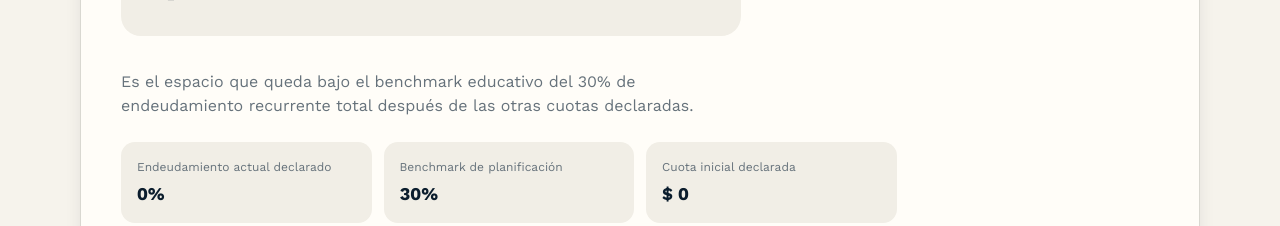
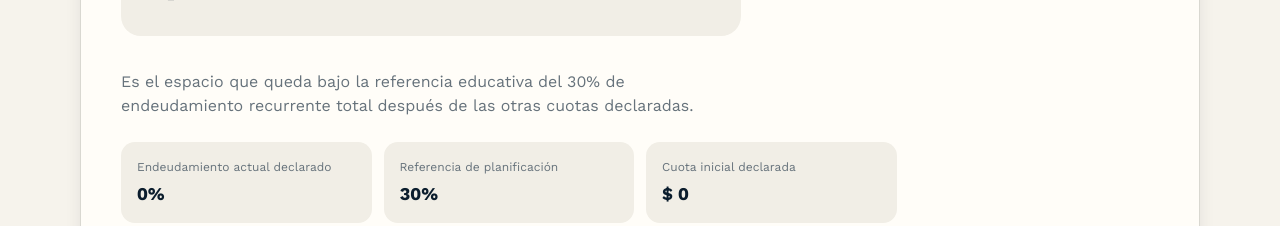
Before and after one commit to arendon7/VIVIENDA, a Next.js app: page /comprar/cuanto-puedo-comprar in a window 1280 px wide. Both pictures are taken after typing "5" into the empty fields and a click on the button "Calcular mi rango". Shown: the part 989-1215 px from the top of the page. Built offline with nearby package versions, Linux system fonts and the light colour scheme.

Commit message:
fix(copy): simplify buyer affordability financial jargon

```diff
--- a/app/comprar/cuanto-puedo-comprar/affordability-tool.tsx
+++ b/app/comprar/cuanto-puedo-comprar/affordability-tool.tsx
@@ -104,7 +104,7 @@ export function AffordabilityTool() {
       setC1(null);
       if (cause instanceof BuyerAffordabilityError) {
         setError(cause.code === "invalid_net_income"
-          ? "Necesitamos un ingreso mensual mayor que cero para calcular el benchmark."
+          ? "Necesitamos un ingreso mensual mayor que cero para calcular la referencia de planificación."
           : cause.message);
       } else {
         setError("No pudimos calcular este escenario. Revisa los datos e inténtalo de nuevo.");
@@ -258,13 +258,13 @@ export function AffordabilityTool() {
                 <strong>{money(activeResult.planning.planningHousingPaymentRoom)}</strong>
               </div>
               {activeResult.planning.planningHousingPaymentRoom === 0 ? (
-                <p className={styles.warning}>Con el benchmark de planificación actual no queda espacio mensual para una nueva cuota de vivienda.</p>
+                <p className={styles.warning}>Con la referencia de planificación actual no queda espacio mensual para una nueva cuota de vivienda.</p>
               ) : (
-                <p className="section-copy">Es el espacio que queda bajo el benchmark educativo del 30% de endeudamiento recurrente total después de las otras cuotas declaradas.</p>
+                <p className="section-copy">Es el espacio que queda bajo la referencia educativa del 30% de endeudamiento recurrente total después de las otras cuotas declaradas.</p>
               )}
               <div className={styles.factRow}>
                 <div><span>Endeudamiento actual declarado</span><strong>{percent.format(activeResult.planning.currentDebtRatio)}</strong></div>
-                <div><span>Benchmark de planificación</span><strong>30%</strong></div>
+                <div><span>Referencia de planificación</span><strong>30%</strong></div>
                 <div><span>Cuota inicial declarada</span><strong>{money(baseInput.availableDownPayment)}</strong></div>
               </div>
             </section>
@@ -286,7 +286,7 @@ export function AffordabilityTool() {
               )}
               <div className={styles.factRow}>
                 <div><span>Presupuesto mensual modelado para crédito</span><strong>{money(c2.financing?.modeledCreditPaymentBudget ?? 0)}</strong></div>
-                <div><span>Principal modelado</span><strong>{money(c2.scenarios[0]?.modeledPrincipal ?? 0)}</strong></div>
+                <div><span>Monto de crédito modelado</span><strong>{money(c2.scenarios[0]?.modeledPrincipal ?? 0)}</strong></div>
                 <div><span>Tasa usada</span><strong>{ratePercent}% EA</strong></div>
                 <div><span>Plazo usado</span><strong>{termYears} años</strong></div>
               </div>
@@ -305,13 +305,13 @@ export function AffordabilityTool() {
                 <article className={`surface ${styles.scenarioCard}`} key={scenario.housingCategory}>
                   <div className={styles.scenarioTitle}>
                     <strong>{categoryLabel[scenario.housingCategory]}</strong>
-                    <span>Referencia LTV máx. {percent.format(scenario.maxLtv)}</span>
+                    <span>Financiación máxima sobre el valor: {percent.format(scenario.maxLtv)}</span>
                   </div>
                   {!c2 ? (
                     <>
                       <span className={styles.valueLabel}>Referencia estructural por inicial</span>
                       <strong className={styles.scenarioValue}>{money(scenario.propertyCeilingFromDownPayment)}</strong>
-                      <p>Este valor usa solamente tu inicial y el LTV regulatorio máximo. Todavía no comprueba si una cuota cabe en tus ingresos.</p>
+                      <p>Este valor usa solamente tu inicial y el porcentaje regulatorio máximo de financiación sobre el valor. Todavía no comprueba si una cuota cabe en tus ingresos.</p>
                     </>
                   ) : (
                     <>
@@ -320,7 +320,7 @@ export function AffordabilityTool() {
                       <p>{bindingCopy(scenario.bindingConstraint)}</p>
                       <dl className={styles.miniLedger}>
                         <div><dt>Crédito + efectivo</dt><dd>{money(scenario.propertyCeilingFromCreditAndCash ?? 0)}</dd></div>
-                        <div><dt>Límite por inicial/LTV</dt><dd>{money(scenario.propertyCeilingFromDownPayment)}</dd></div>
+                        <div><dt>Límite por inicial y financiación máxima</dt><dd>{money(scenario.propertyCeilingFromDownPayment)}</dd></div>
                       </dl>
                     </>
                   )}
@@ -333,7 +333,7 @@ export function AffordabilityTool() {
             <div>
               <p className="eyebrow">Dos referencias distintas</p>
               <h2 id="truth-heading">30% para planear no es lo mismo que 40% regulatorio.</h2>
-              <p className="section-copy">Casa con Criterio usa 30% como benchmark educativo de endeudamiento total sobre ingreso neto declarado. La regulación vigente limita la primera cuota del crédito de vivienda al 40% de ingresos familiares acreditables. Ese 40% no es nuestra recomendación de sostenibilidad.</p>
+              <p className="section-copy">Casa con Criterio usa 30% como referencia educativa de endeudamiento total sobre ingreso neto declarado. La regulación vigente limita la primera cuota del crédito de vivienda al 40% de ingresos familiares acreditables. Ese 40% no es nuestra recomendación de sostenibilidad.</p>
             </div>
             <SourceFreshness
               source="Metodología v0.13 + referencia regulatoria Colombia"
@@ -409,8 +409,8 @@ export function AffordabilityTool() {
 
           <section className={styles.disclaimer} aria-label="Lo que este resultado no significa">
             <strong>Lo que este resultado no significa</strong>
-            <p>No es aprobación bancaria, oferta, probabilidad de aprobación ni recomendación de compra. No consulta score, centrales de riesgo ni productos de una entidad.</p>
-            <p>Más adelante podrás guardar este análisis en Mi Vivienda y completar tu perfil progresivamente; v0.16 todavía no activa cuenta ni persistencia.</p>
+            <p>No es aprobación bancaria, oferta, probabilidad de aprobación ni recomendación de compra. No consulta una calificación crediticia, centrales de riesgo ni productos de una entidad.</p>
+            <p>Más adelante podrás guardar este análisis en Mi Vivienda y completar tu perfil progresivamente; esta versión todavía no permite crear una cuenta ni guardar este análisis.</p>
           </section>
         </div>
       ) : null}
```
